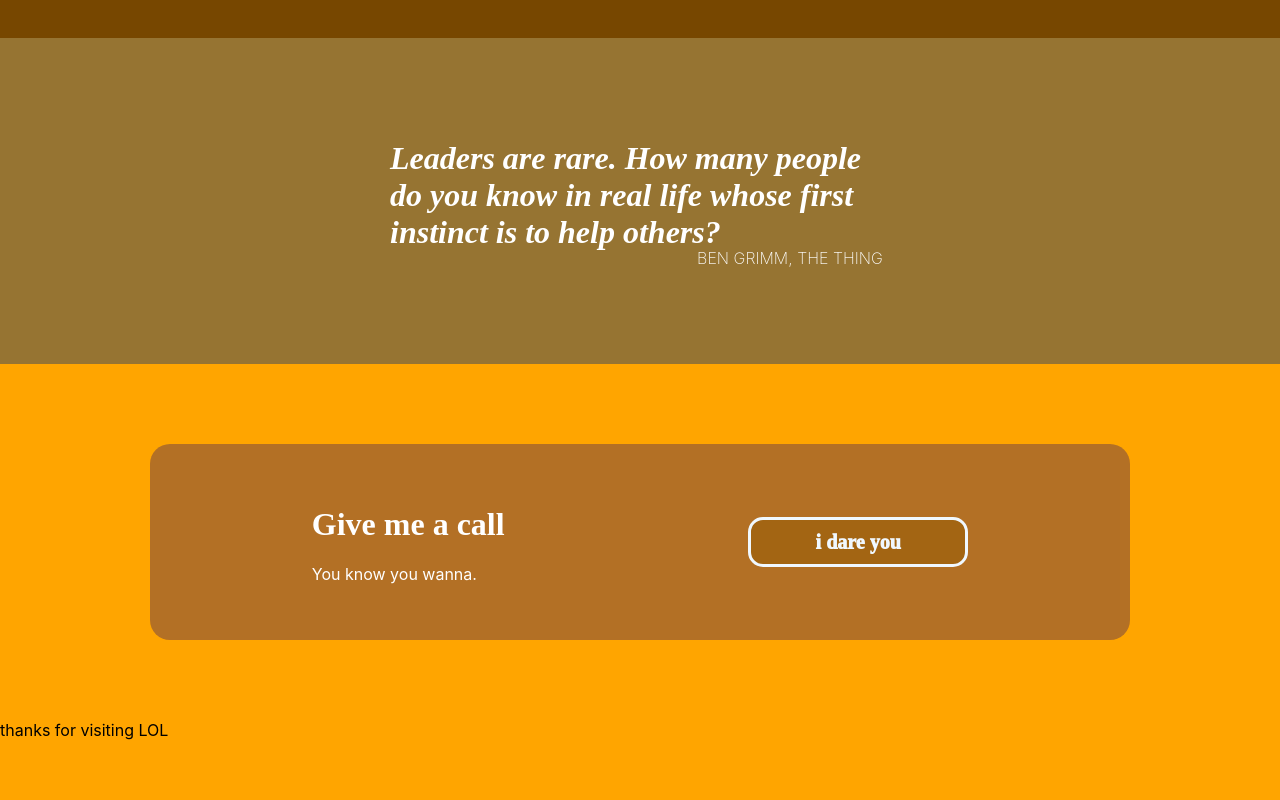
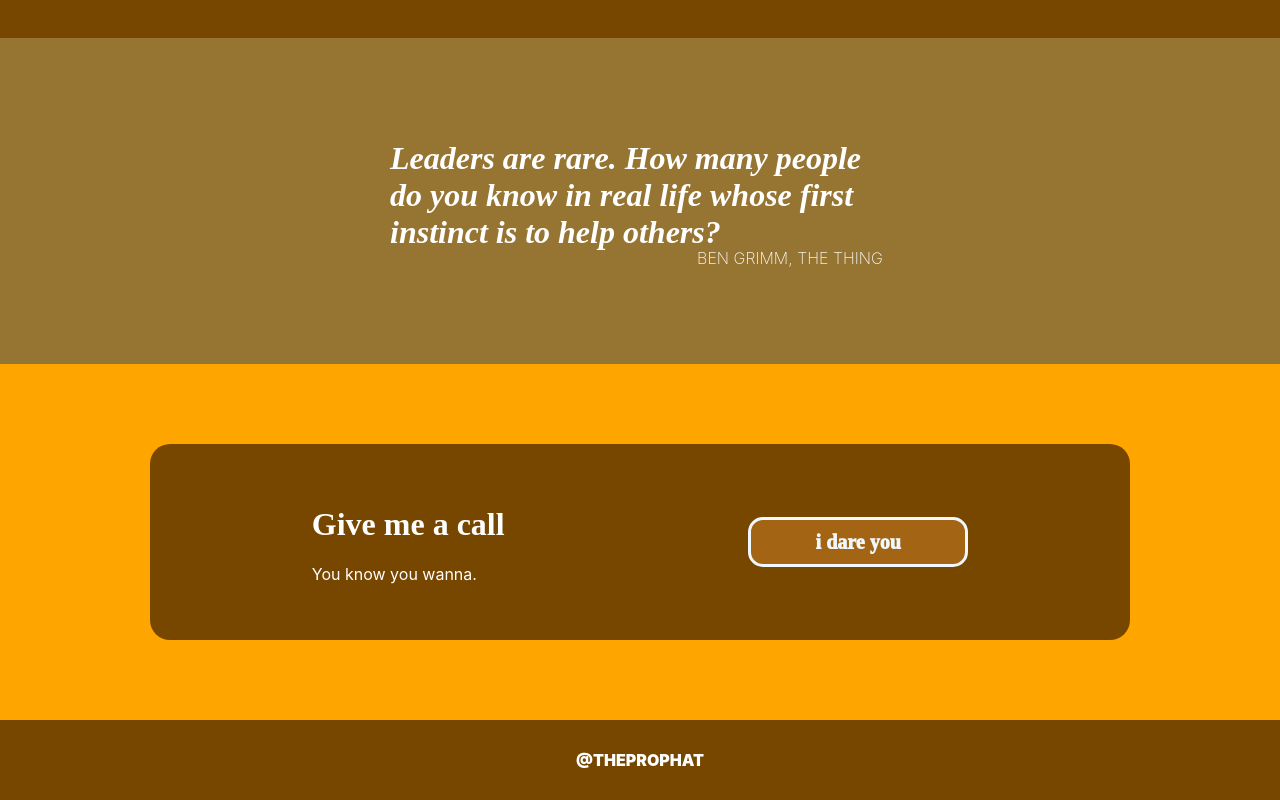
Before and after one commit to ThePropHat/HOME-OF-THE-THING, a plain HTML site: page index.html in a window 1280 px wide. Shown: the part 1090-1890 px from the top of the page. Before the commit the page ends 1830 px from the top, so only its background shows below. Drawn offline with Linux system fonts and the light colour scheme; a web font is replaced by a local one.

Commit message:
Add footer

```diff
--- a/index.html
+++ b/index.html
@@ -68,7 +68,7 @@
 </div>
 
 <div class="footer">
-<div>thanks for visiting LOL</div>
+<div>@THEPROPHAT</div>
 
 </div>
 
--- a/styles.css
+++ b/styles.css
@@ -147,10 +147,20 @@ button{
     display: flex;
     align-items: center;
     justify-content: space-around;
-    background-color: rgb(179, 112, 37);
+    background-color: rgb(119, 71, 0);
     border-radius: 20px;
     padding: 40px;
     width: 900px;
     flex-wrap: wrap;
 
 }
+
+.footer{
+    display: flex;
+    align-items: center;
+    justify-content: center;
+    background-color: rgb(119, 71, 0);
+    padding: 30px;
+    color: white;
+    font-weight: 900;
+}
```
